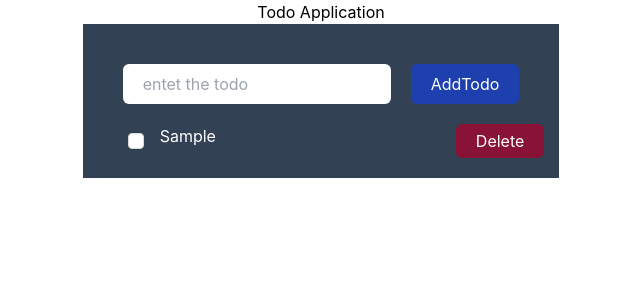
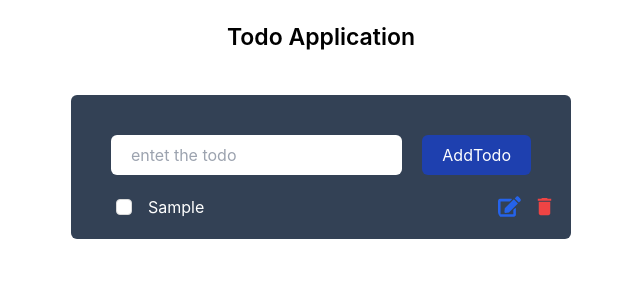
Before and after one commit to yameenaliabro/React-Js, a React (Create React App) app: page / in a window 1280 px wide. Both pictures are taken after typing "Sample" into the empty fields and a click on the button "AddTodo". Shown: the top 300 px of the page, without its empty margins (319-959 px from the left). Built offline with nearby package versions, Linux system fonts and the light colour scheme.

Commit message:
feat: complete a todo list

```diff
--- a/package.json
+++ b/package.json
@@ -19,6 +19,7 @@
     "path-browserify": "^1.0.1",
     "react": "^18.3.1",
     "react-dom": "^18.3.1",
+    "react-icons": "^5.1.0",
     "react-scripts": "5.0.1",
     "typescript": "^4.9.5",
     "web-vitals": "^2.1.4"
--- a/src/components/todo/index.tsx
+++ b/src/components/todo/index.tsx
@@ -1,6 +1,7 @@
-import { Checkbox, message } from 'antd';
+import { Button, Checkbox, Input, Modal, message } from 'antd';
 import React, { useCallback, useState } from 'react'
-
+import { MdDelete } from "react-icons/md";
+import { FaEdit } from "react-icons/fa";
 interface TodoType {
     task: string,
     isCompleted: boolean
@@ -9,6 +10,8 @@ interface TodoType {
 function TodoApplication() {
     const [todos, settodos] = useState<TodoType[]>([])
     const [task, settask] = useState("")
+    const [visible, setVisible] = useState(false)
+    const [currentTask, setCurrentTask] = useState<any>()
 
     const onSubmit = useCallback(async (e: React.FormEvent<HTMLFormElement>) => {
         if (task === "") {
@@ -39,10 +42,34 @@ function TodoApplication() {
         }
     }, [])
 
+    const onCancel = useCallback(() => {
+        setVisible(false);
+    }, [])
+
+    const showModal = useCallback((item: TodoType) => {
+        setCurrentTask(item)
+        setVisible(true);
+    }, [])
+
+    const handleEditTodo = useCallback(() => {
+        const updateTodo = todos.map(todo =>
+            todo.id === currentTask?.id ? { ...todo, task: currentTask.task } : todo
+        )
+        settodos(updateTodo);
+        setVisible(false);
+        setCurrentTask(null as any)
+    }, [currentTask, todos]);
+
+    const handleChangeTask = useCallback((e: React.ChangeEvent<HTMLInputElement>) => {
+        if (!currentTask) return;
+        setCurrentTask((prevTask: TodoType) => ({ ...prevTask, task: e.target.value }));
+    }, [currentTask]);
+
+
     return (
-        <div className='flex items-center flex-col'>
-            <h1>Todo Application</h1>
-            <div className='flex flex-col gap-x-[20px] bg-slate-700 p-[20px]  min-w-[400px] max-w-[500px]'>
+        <div className='flex items-center flex-col h-[100vh]'>
+            <h1 className='text-[23px] font-semibold mb-[40px] mt-5'>Todo Application</h1>
+            <div className='flex flex-col gap-x-[20px] bg-slate-700 p-[20px]  min-w-[500px]  max-w-[600px] rounded-md'>
                 <form
                     onSubmit={onSubmit}
                     className='flex justify-end  gap-x-[20px] bg-slate-700 p-[20px]  min-w-[400px]'>
@@ -60,15 +87,34 @@ function TodoApplication() {
                         return (
                             <div className='flex flex-row justify-start w-full  ml-[20px] px-[5px] gap-y-[30px]'>
                                 <Checkbox>{item.isCompleted}</Checkbox>
-                                <li className='text-white whitespace-nowrap'>  {item.task.length > 35 ? item.task.slice(0., 35) + "..." : item.task}</li>
-                                <div className='flex justify-end w-full px-[10px]'>
-                                    <button className='bg-rose-900 px-[20px] py-[5px] rounded-md text-white' onClick={() => deleteTask(item.id)}>Delete</button>
+                                {
+                                    item.isCompleted ?
+                                        <del className='text-white whitespace-nowrap'>{item.task.length > 35 ? item.task.slice(0., 35) + "..." : item.task}</del>
+                                        :
+                                        <li className='text-white whitespace-nowrap'>{item.task.length > 35 ? item.task.slice(0., 35) + "..." : item.task}</li>
+                                }
+                                <div className='flex justify-end w-full px-[10px] gap-x-[12px]'>
+                                    <FaEdit className='text-[23px] rounded-md cursor-pointer text-blue-600' onClick={() => showModal(item)} />
+                                    <MdDelete className='text-[23px] text-red-500 cursor-pointer rounded-md' onClick={() => deleteTask(item.id)} />
                                 </div>
                             </div>
                         )
                     })}
                 </ul>
             </div>
+            <Modal open={visible} onCancel={onCancel} title="Edit Task" footer={
+                <div className='flex gap-x-[20px] justify-end mt-[20px]'>
+                    <Button type='primary' onClick={handleEditTodo}>Submit</Button>
+                    <Button>Cancel</Button>
+                </div>
+
+            }>
+                <Input
+                    type='text'
+                    placeholder='enter the task'
+                    value={currentTask?.task}
+                    onChange={handleChangeTask} />
+            </Modal>
         </div>
     )
 }
```
Also changed, not shown: 1 other file (tests, documents, lock files or other folders).
